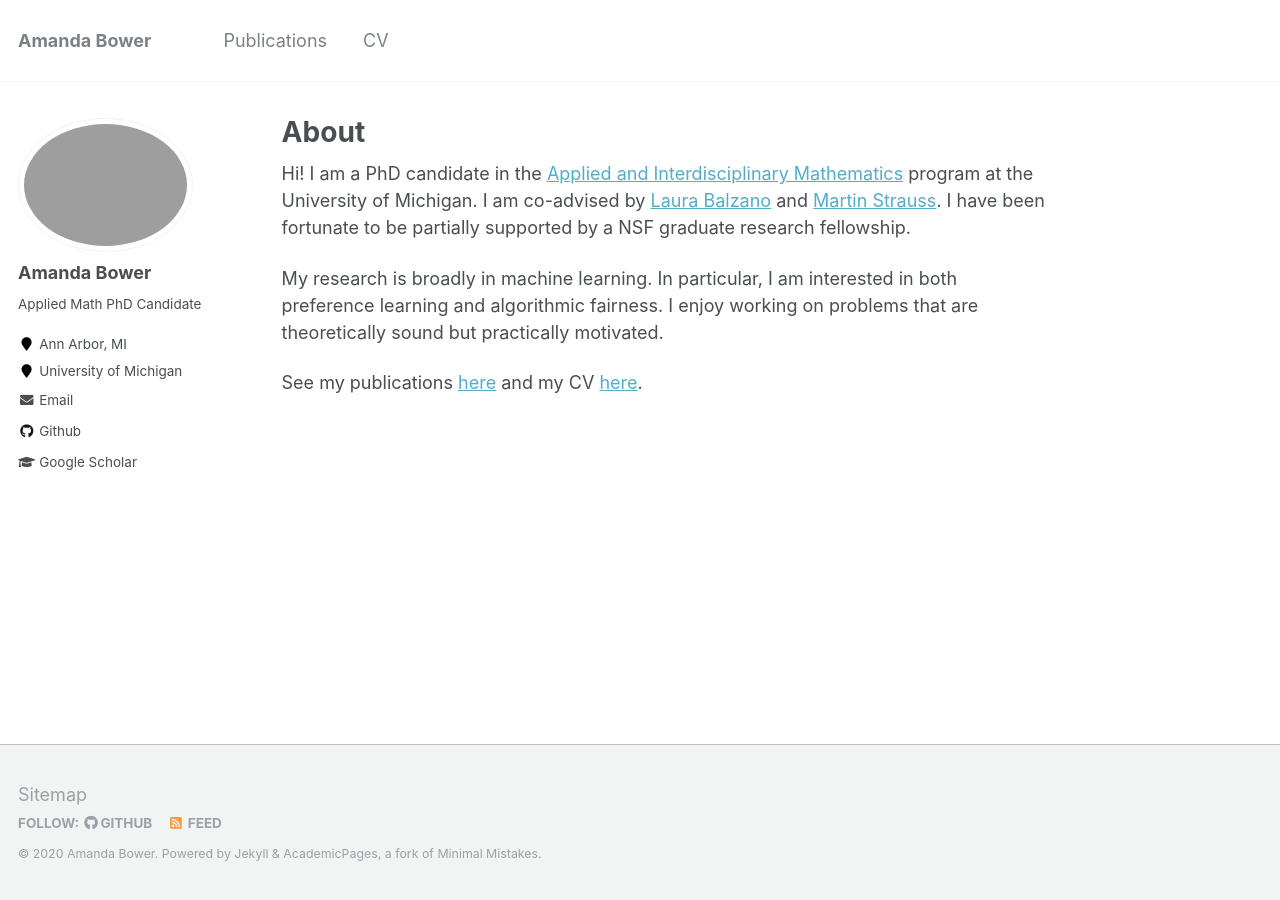
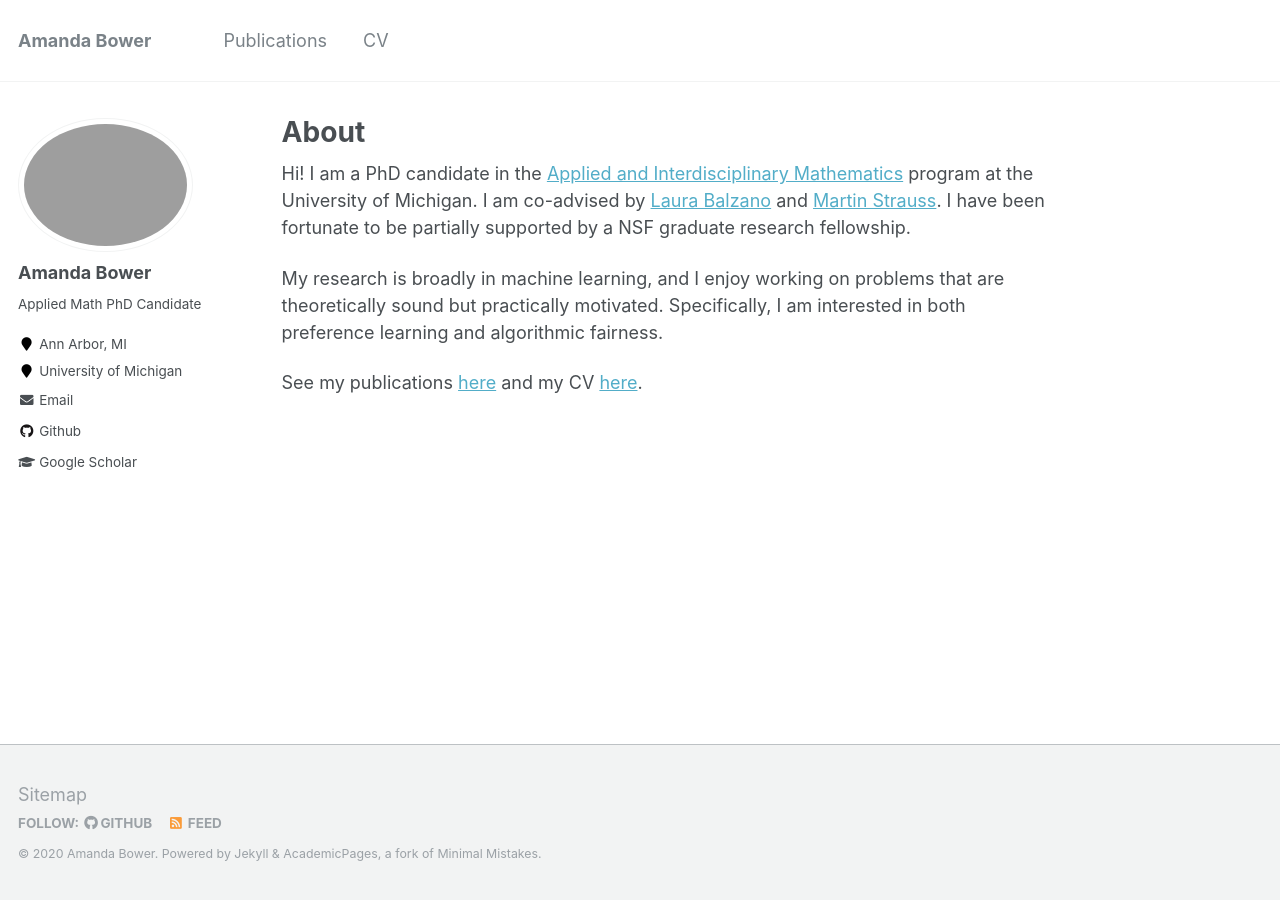
Before and after one commit to Amandarg/amandarg.github.io, a Jekyll site: the page built from _pages/about.md, in a window 1280 px wide. Built offline with Jekyll 4.4.1, drawn with Linux system fonts in a browser that asks for light colours.

Commit message:
Update about.md

```diff
--- a/_pages/about.md
+++ b/_pages/about.md
@@ -10,6 +10,6 @@ redirect_from:
 
 Hi! I am a PhD candidate in the [Applied and Interdisciplinary Mathematics](https://lsa.umich.edu/math/graduates/ph-d-programs/applied-and-interdisciplinary-mathematics--aim-.html) program at the University of Michigan. I am co-advised by [Laura Balzano](http://web.eecs.umich.edu/~girasole/) and [Martin Strauss](http://web.eecs.umich.edu/~martinjs/). I have been fortunate to be partially supported by a NSF graduate research fellowship.
 
-My research is broadly in machine learning. In particular, I am interested in both preference learning and algorithmic fairness. I enjoy working on problems that are theoretically sound but practically motivated.
+My research is broadly in machine learning, and I enjoy working on problems that are theoretically sound but practically motivated. Specifically, I am interested in both preference learning and algorithmic fairness.
 
 See my publications [here](https://amandarg.github.io/publications/) and my CV [here](https://amandarg.github.io/cv/).
```
